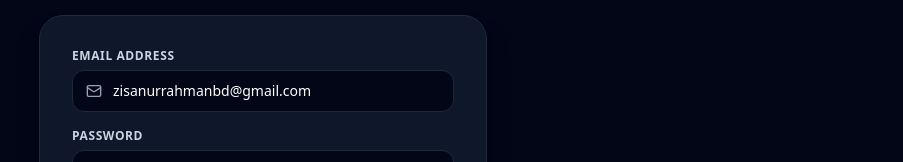
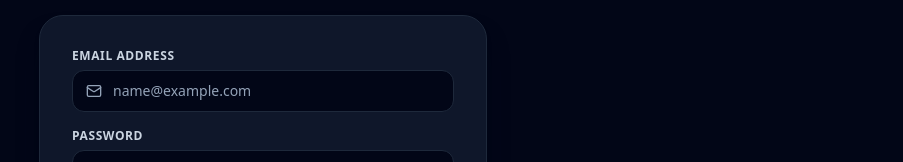
Before and after one commit to zisanurrahmanbd-netizen/0001, a React (Vite) app: page / in a window 1280 px wide. Shown: the part 273-435 px from the top of the page, without its empty margins (377-1280 px from the left). Built offline with nearby package versions, Linux system fonts and the light colour scheme.

Commit message:
Keep email and password fields completely blank by default and disable browser autofill

```diff
--- a/src/pages/Login.tsx
+++ b/src/pages/Login.tsx
@@ -18,8 +18,8 @@ export const Login: React.FC = () => {
   const { branding } = useBranding();
   const { t } = useLanguage();
 
-  // ── Credentials step ─────────────────────────────────────────────────────
-  const [email, setEmail]               = useState('zisanurrahmanbd@gmail.com');
+  // ── Credentials step (Blank by default - no auto-fill) ─────────────────────
+  const [email, setEmail]               = useState('');
   const [password, setPassword]         = useState('');
   const [showPassword, setShowPassword] = useState(false);
 
@@ -175,7 +175,7 @@ export const Login: React.FC = () => {
 
           {/* ── STEP 1: Credentials ─────────────────────────────────────── */}
           {step === 'credentials' && (
-            <form onSubmit={handleCredentials} className="space-y-4">
+            <form onSubmit={handleCredentials} className="space-y-4" autoComplete="off">
               <div>
                 <label className="block text-xs font-bold text-slate-700 dark:text-slate-300 mb-1.5 uppercase tracking-wider">
                   {t('login.email', 'Email Address')}
@@ -187,6 +187,7 @@ export const Login: React.FC = () => {
                   <input
                     type="email"
                     required
+                    autoComplete="off"
                     value={email}
                     onChange={(e) => setEmail(e.target.value)}
                     placeholder="name@example.com"
@@ -206,6 +207,7 @@ export const Login: React.FC = () => {
                   <input
                     type={showPassword ? 'text' : 'password'}
                     required
+                    autoComplete="new-password"
                     value={password}
                     onChange={(e) => setPassword(e.target.value)}
                     placeholder="••••••••"
```
Also changed, not shown: 2 other files (tests, documents, lock files or other folders).
